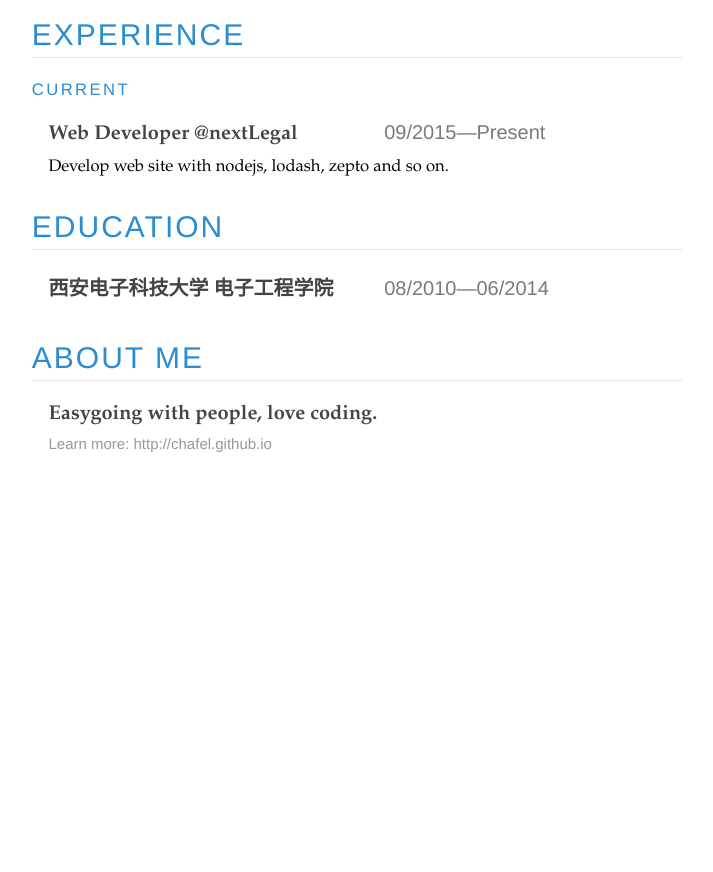
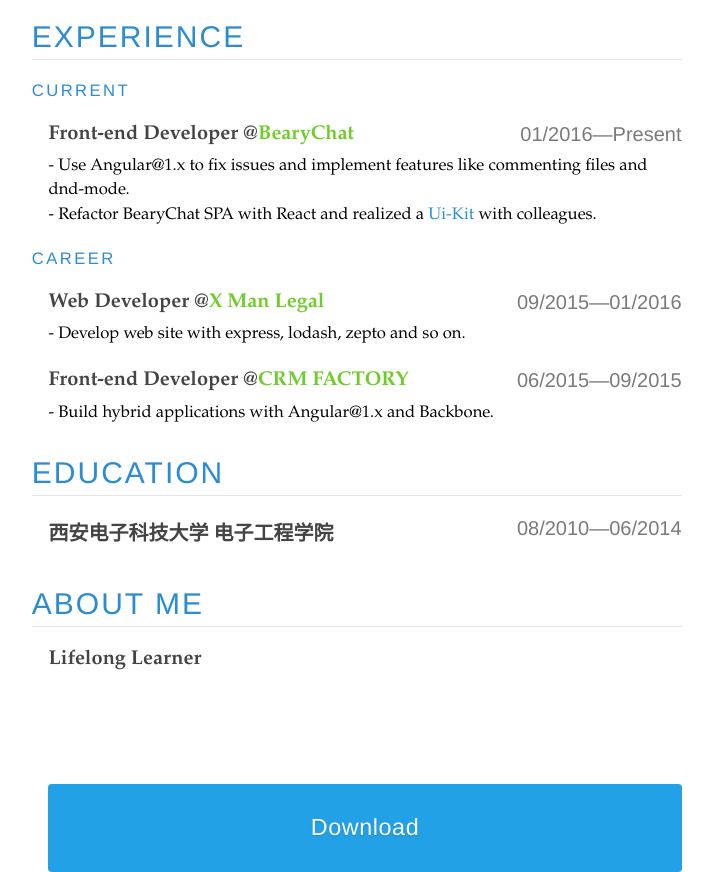
Before and after one commit to chafel/aboutme, a React (Create React App) app: page /resume in a window 1280 px wide. Shown: the part 340-1212 px from the top of the page, without its empty margins (275-988 px from the left). Before the commit the page ends 866 px from the top, so only its background shows below. Built offline with nearby package versions, Linux system fonts and the light colour scheme.

Commit message:
refactor(Resume): ✍  update 📄

```diff
--- a/src/Components/Resume/index.css
+++ b/src/Components/Resume/index.css
@@ -30,8 +30,12 @@
 }
 
 a {
-  color: inherit;
+  color: #70CC29;
   text-decoration: none;
+}
+
+a:hover {
+  text-decoration: underline;
 }
 
 .contact a {
@@ -82,9 +86,6 @@
   min-width: 7cm;
 }
 
-h3 .duration {
-}
-
 p {
   line-height: 1.45em;
   margin: 0;
@@ -129,6 +130,7 @@
     border-bottom-right-radius: 3px;
   }
   .download-button:hover {
+    cursor: pointer;
   }
 }
 
@@ -267,6 +269,7 @@
   font-family: 'Seravek', 'Seoge UI', 'Helvetica Neue', 'Helvetica', Verdana, Arial, 'Lantinghei SC', 'Hiragino Sans GB', 'Heiti SC', sans-serif;
   font-weight: 200;
   color: #7A7A7A;
+  float: right;
 }
 
 p {
--- a/src/Components/Resume/index.js
+++ b/src/Components/Resume/index.js
@@ -9,30 +9,65 @@
   }
 
   render() {
+    // FROM HERE: https://forums.asp.net/t/1261525.aspx
+    const handlePrint = (printpage) => {
+      var headstr = "<html><head><title></title></head><body>";
+      var footstr = "</body>";
+      var newstr = document.all.item(printpage).innerHTML;
+      var oldstr = document.body.innerHTML;
+      document.body.innerHTML = headstr+newstr+footstr;
+      window.print();
+      document.body.innerHTML = oldstr;
+      return false;
+    };
+
     return (
-      <div className="Resume">
+      <div className="Resume" id="Resume">
         <div className="page-start"></div>
+
         <div className="grand cont" id="cont">
           <img className="avatar" src={avatar}/>
+        </div>
+
+        <div className="download-button-container">
+          <a className="download-button lazy-display-animation"
+             onClick={handlePrint.bind(this, 'Resume')}>
+            Download
+          </a>
         </div>
         <div style={{display: 'none'}}
              ref={(_ref) => this.sourceDOM = _ref}
              dangerouslySetInnerHTML={{__html: `
-          @ 孙超飞
+          ## 孙超飞
+
+          @@ sss
+          @@ Email: [********@gmail.com](mailto:chaofeis@gmail.com)
 
           @@ TEL: [(+86) 185-****-****](tel:+86-185-1461-6567)
-          @@ Email: [********@gmail.com](mailto:chaofeis@gmail.com)
+
           @@ Twitter: [@chaofeis](https://twitter.com/chaofeis)
           @@ Weibo: [@chaofeis](http://weibo.com/u/1825990963)
           @@ Douban: [@chaofeis](http://www.douban.com/people/chafel)
+          @@ Website: [Github Pages](https://chafel.github.io/) & [aboutme](https://chafel.github.io/aboutme)
 
           # Experience
 
           // Current
 
-          ## Web Developer @nextLegal  {09/2015—Present}
+          ## Front-end Developer @[BearyChat](https://bearychat.com/)  {01/2016—Present}
 
-          Develop web site with nodejs, lodash, zepto and so on.
+          - Use Angular@1.x to fix issues and implement features like commenting files and dnd-mode.
+          - Refactor BearyChat SPA with React and realized a [Ui-Kit](http://uikit.stage.bearychat.com/) with colleagues.
+
+          // Career
+
+          ## Web Developer @[X Man Legal](http://xmanlegal.com/)  {09/2015—01/2016}
+
+          - Develop web site with express, lodash, zepto and so on.
+
+          ## Front-end Developer @[CRM FACTORY](https://www.crm-factory.eu/)  {06/2015—09/2015}
+
+          - Build hybrid applications with Angular@1.x and Backbone.
 
           # Education
 
@@ -40,9 +75,7 @@
 
           # About me
 
-          ## Easygoing with people, love coding.
-
-          :: Learn more: http://chafel.github.io
+          ## Lifelong Learner
           `}}>
         </div>
       </div>
```
